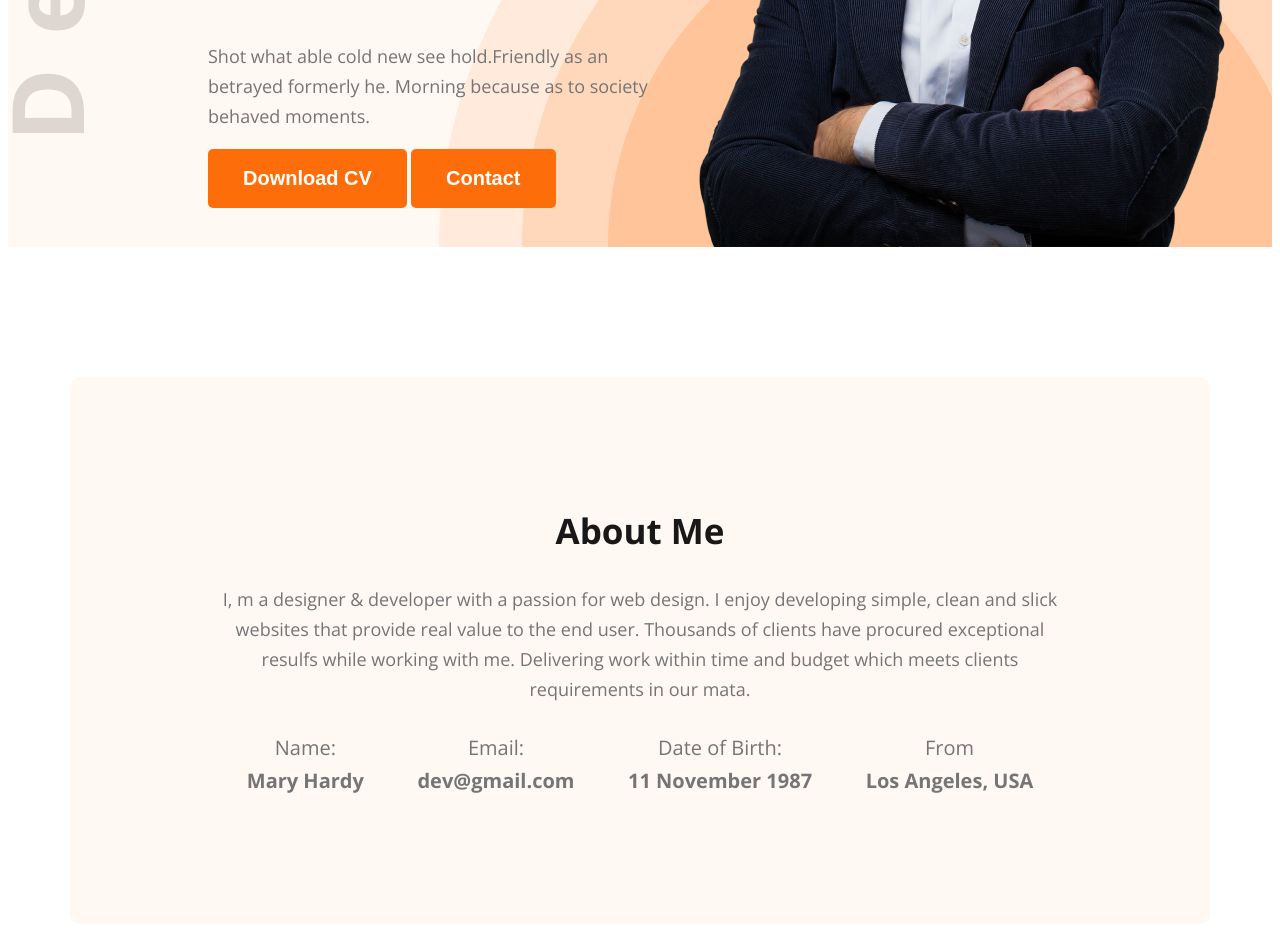
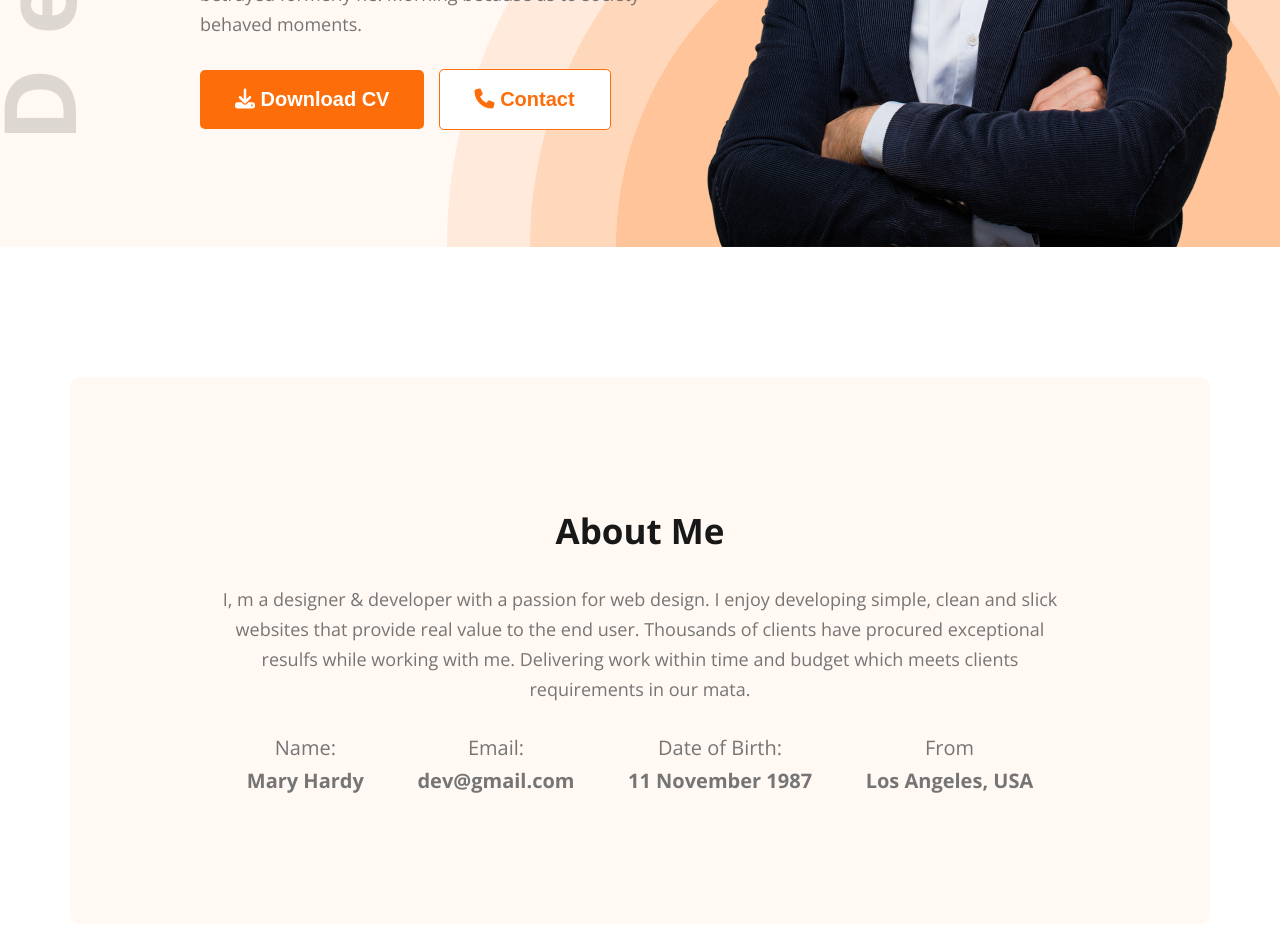
Before and after one commit to Yeassin7376/web-dev-portfolio, a plain HTML site: page index.html in a window 1280 px wide. Shown: the part 680-1622 px from the top of the page. Drawn offline with nearby package versions, Linux system fonts and the light colour scheme.

Commit message:
updated some style

```diff
--- a/index.html
+++ b/index.html
@@ -6,6 +6,7 @@
     <meta name="viewport" content="width=device-width, initial-scale=1.0">
     <title>Web-Developer-Portfolio</title>
     <link rel="stylesheet" href="styles/style.css">
+    <script src="https://kit.fontawesome.com/68f89f6391.js" crossorigin="anonymous"></script>
 </head>
 
 <body class="open-sans-normal">
@@ -25,8 +26,8 @@
                 <h1 class="banner-title">Mary Hardy</h1>
                 <p class="description">Shot what able cold new see hold.Friendly as an betrayed formerly he. Morning
                     because as to society behaved moments.</p>
-                <button class="btn">Download CV</button>
-                <button class="btn">Contact</button>
+                <button class="btn"><i class="fa-solid fa-download"></i> Download CV</button>
+                <button class="contact-btn"><i class="fa-solid fa-phone"></i> Contact</button>
             </div>
             <img class="banner-profile-pic" src="images/hardy.png" alt="gg">
         </div>
@@ -154,7 +155,7 @@
                 </div>
             </div>
             <div class="text-center resume-download-cv">
-                <button class="btn">Download CV</button>
+                <button class="btn"><i class="fa-solid fa-download"></i> Download CV</button>
             </div>
         </section>
     </main>
--- a/styles/style.css
+++ b/styles/style.css
@@ -7,6 +7,10 @@
   font-variation-settings: "wdth" 100;
 }
 
+body{
+  margin: 0;
+  padding: 0;
+}
 .secondery-bg {
   background-color: rgb(255, 248, 243);
 }
@@ -108,6 +112,7 @@ nav ul li a {
 .banner-greetings {
   font-size: 45px;
   font-weight: 600;
+  margin-bottom: 5px;
 }
 
 .banner-title {
@@ -115,6 +120,7 @@ nav ul li a {
   /* font-family: Open Sans; */
   font-size: 85px;
   font-weight: 700;
+  margin: 0;
 }
 
 .description {
@@ -124,10 +130,24 @@ nav ul li a {
   font-weight: 400;
   line-height: 30px;
   letter-spacing: 0%;
+  margin: 20px 0;
 }
 
 .banner-profile-pic {
   width: 584px;
+}
+
+.contact-btn {
+  border-radius: 5px;
+  background-color: rgb(255, 255, 255);
+  color: rgb(253, 110, 10);
+  /* font-family: Open Sans; */
+  font-size: 20px;
+  font-weight: 700;
+  padding: 18px 35px;
+  box-sizing: border-box;
+  border: 1px solid rgb(253, 110, 10);
+  margin: 10px;
 }
 
 /* main style */
```
